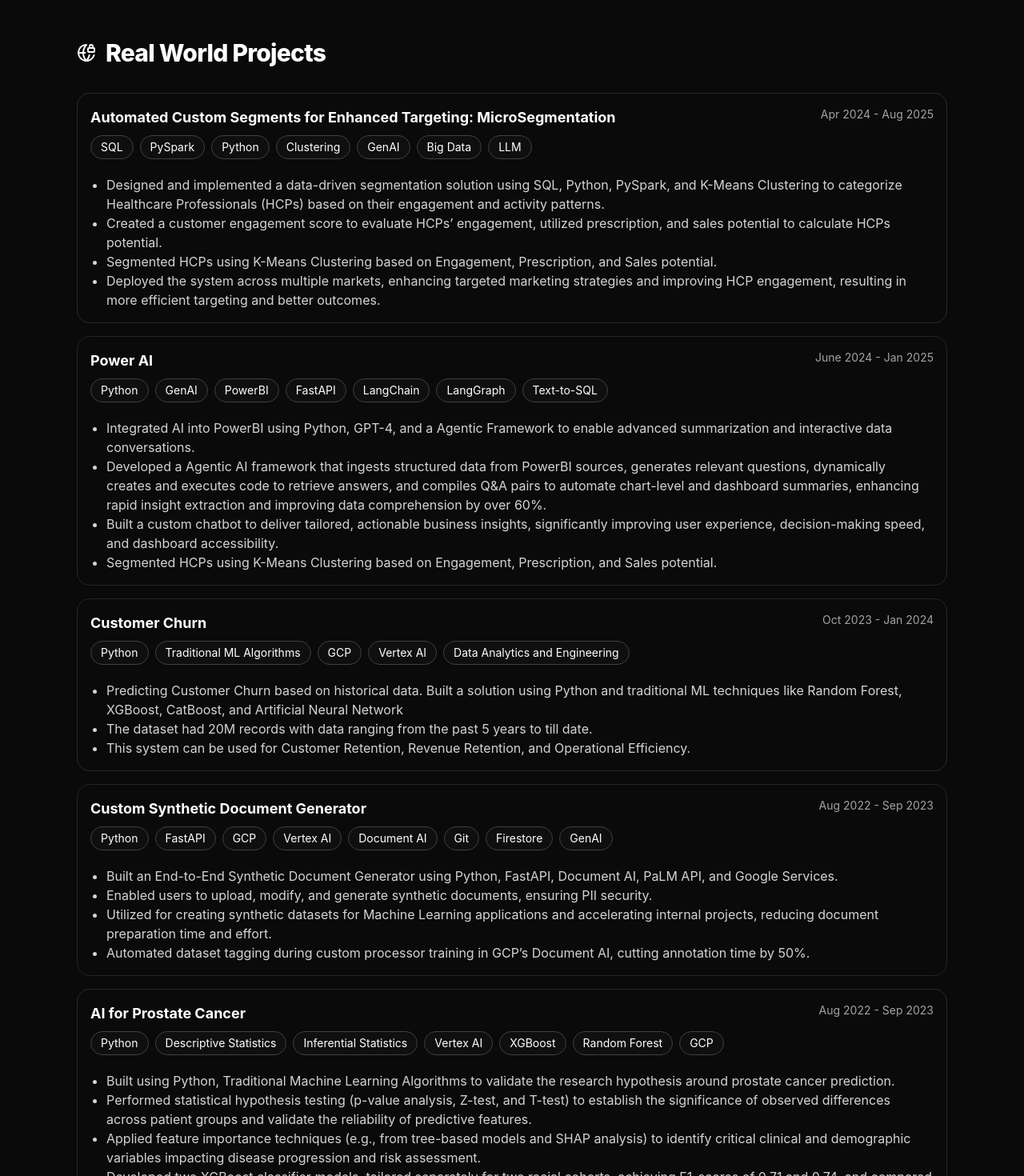
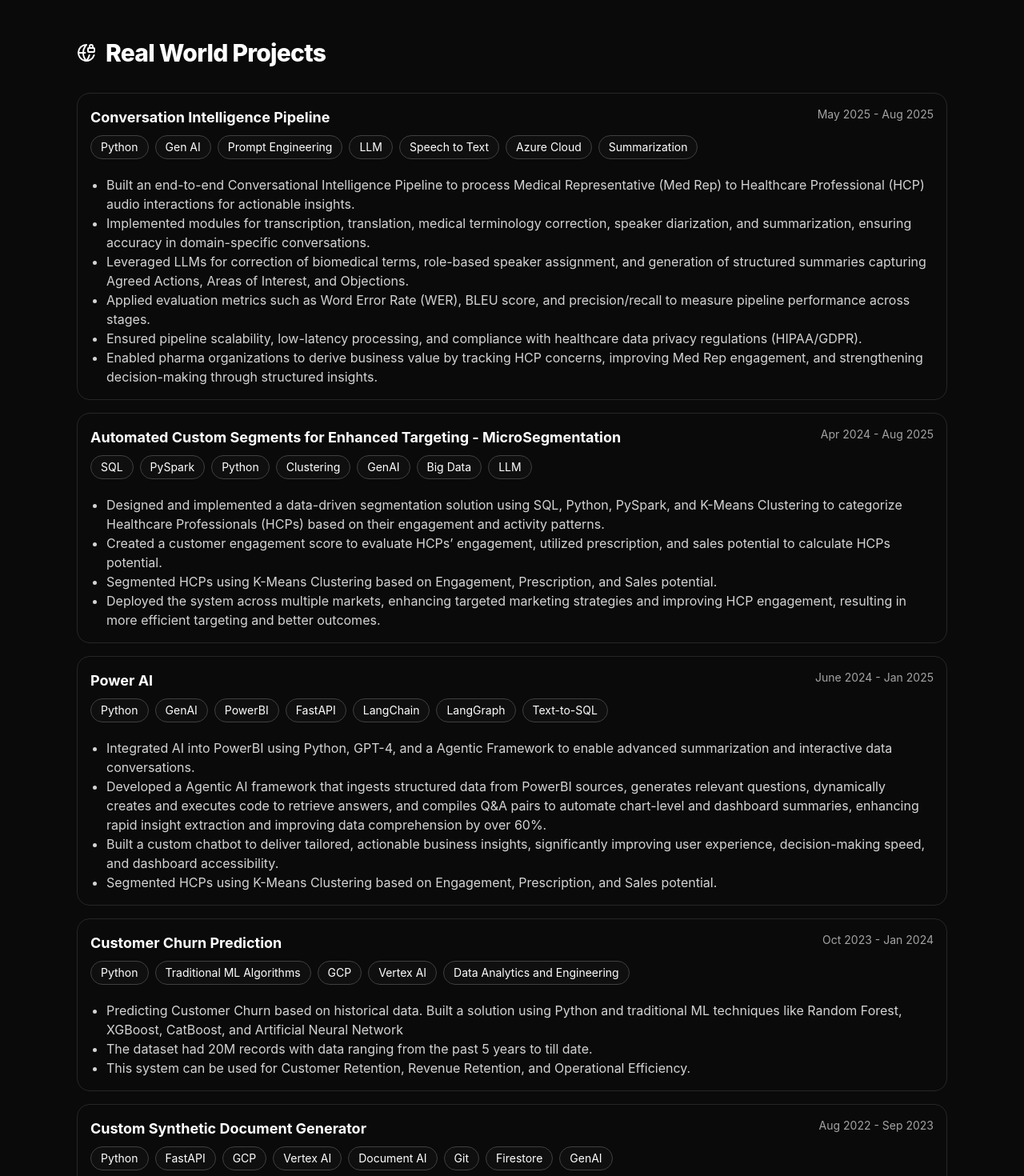
Before and after one commit to SharathHebbar/my-portfolio, a React (Create React App) app: page / in a window 1280 px wide. Shown: the part 1720-3190 px from the top of the page at 80% size. Built offline with nearby package versions, Linux system fonts and the light colour scheme.

Commit message:
Updated Portfolio

```diff
--- a/package.json
+++ b/package.json
@@ -7,6 +7,7 @@
     "@testing-library/jest-dom": "^6.8.0",
     "@testing-library/react": "^16.3.0",
     "@testing-library/user-event": "^13.5.0",
+    "emailjs-com": "^3.2.0",
     "framer-motion": "^12.23.12",
     "lucide-react": "^0.542.0",
     "react": "^19.1.1",
--- a/src/components/Hero.js
+++ b/src/components/Hero.js
@@ -31,7 +31,7 @@
               <FileDown className="w-5 h-5" /> Download CV
             </a>
             <a
-              href="#projects"
+              href="#rwprojects"
               className="inline-flex items-center gap-2 border-2 border-lime-400 text-lime-400 font-bold px-5 py-3 rounded-xl group"
             >
               View Projects
--- a/src/components/Projects.js
+++ b/src/components/Projects.js
@@ -1,6 +1,5 @@
 import { motion } from "framer-motion";
-import { Github, ExternalLink, BarChart} from "lucide-react";
-
+import { Github , Folder} from "lucide-react";
 import { MotionSection, Badge } from "./Assets";
 
 const projects = [
@@ -21,14 +20,14 @@
   {
     title: "Analytics",
     desc: "Marketing Analytics, Clinical Analytics",
-    tags: ["Machine Learning", "Clinical Analytics", "Marketing Analytics", "Customer Segmentation"],
+    tags: ["Machine Learning", "Data Science", "Clinical Analytics", "Marketing Analytics", "Customer Segmentation"],
     demo: "#",
     code: "https://github.com/SharathHebbar/Analytics",
   },
   {
     title: "LLM Engineering",
     desc: "LLM Engineering",
-    tags: ["Chatbot", "Agents", "LangGraph", "LangChain", "GenAI", "RAG", "LLM"],
+    tags: ["Chatbot", "Agents", "LangGraph", "LangChain", "Generative AI", "RAG", "LLM", "Agentic AI"],
     demo: "#",
     code: "https://github.com/SharathHebbar/LLM-Engineering",
   },
@@ -37,7 +36,7 @@
 
 export default function Projects() {
   return (
-    <MotionSection id="projects" title="Projects" icon={BarChart}>
+    <MotionSection id="projects" title="Projects" icon={Folder}>
       <div className="grid sm:grid-cols-2 lg:grid-cols-3 gap-6">
         {projects.map((p) => (
           <motion.div
--- a/src/components/RealTimeProjects.js
+++ b/src/components/RealTimeProjects.js
@@ -4,7 +4,20 @@
 
 const real_time_projects = [
   {
-    title: "Automated Custom Segments for Enhanced Targeting: MicroSegmentation",
+    title: "Conversation Intelligence Pipeline",
+    skills: ["Python", "Gen AI", "Prompt Engineering", "LLM", "Speech to Text", "Azure Cloud", "Summarization"],
+    year: "May 2025 - Aug 2025",
+    bullets: [
+      `Built an end-to-end Conversational Intelligence Pipeline to process Medical Representative (Med Rep) to Healthcare Professional (HCP) audio interactions for actionable insights.`,
+      `Implemented modules for transcription, translation, medical terminology correction, speaker diarization, and summarization, ensuring accuracy in domain-specific conversations.`,
+      `Leveraged LLMs for correction of biomedical terms, role-based speaker assignment, and generation of structured summaries capturing Agreed Actions, Areas of Interest, and Objections.`,
+      `Applied evaluation metrics such as Word Error Rate (WER), BLEU score, and precision/recall to measure pipeline performance across stages.`,
+      `Ensured pipeline scalability, low-latency processing, and compliance with healthcare data privacy regulations (HIPAA/GDPR).`,
+      `Enabled pharma organizations to derive business value by tracking HCP concerns, improving Med Rep engagement, and strengthening decision-making through structured insights.`
+    ],
+  },
+  {
+    title: "Automated Custom Segments for Enhanced Targeting -  MicroSegmentation",
     skills: ["SQL", "PySpark", "Python", "Clustering", "GenAI", "Big Data", "LLM"],
     year: "Apr 2024 - Aug 2025",
     bullets: [
@@ -34,7 +47,7 @@
     ],
   },
    {
-    title: "Customer Churn",
+    title: "Customer Churn Prediction",
     skills: ["Python", "Traditional ML Algorithms", "GCP", "Vertex AI", "Data Analytics and Engineering"],
     year: "Oct 2023 - Jan 2024",
     bullets: [
@@ -60,7 +73,7 @@
   {
     title: "AI for Prostate Cancer",
     skills: ["Python", "Descriptive Statistics", "Inferential Statistics", "Vertex AI", "XGBoost", "Random Forest", "GCP"],
-    year: "Aug 2022 - Sep 2023",
+    year: "May 2022 - Aug 2022",
     bullets: [
       `Built using Python, Traditional Machine Learning Algorithms to validate the research hypothesis around prostate cancer prediction.`,
       `Performed statistical hypothesis testing (p-value analysis, Z-test, and T-test) to establish the significance of observed differences across patient groups and validate the reliability of predictive features.`,
@@ -72,7 +85,7 @@
     {
     title: "Sentiment Analysis",
     skills: ["Python", "HuggingFace", "Transformers", "Natural Language Processing", "BERT", "RoBERTa", "XLNet", "DistilBERT"],
-    year: "Aug 2022 - Sep 2023",
+    year: "Apr 2022 - May 2022",
     bullets: [
       `Developed a proof-of-concept Sentiment Analysis system leveraging state-of-the-art Transformer architectures such as BERT, RoBERTa, DistilBERT, and XLNet.`,
       `Preprocessed and fine-tuned models on sentiment datasets, applying techniques like tokenization, attention masking, and transfer learning for robust performance.`,
```
Also changed, not shown: 1 other file (tests, documents, lock files or other folders).
